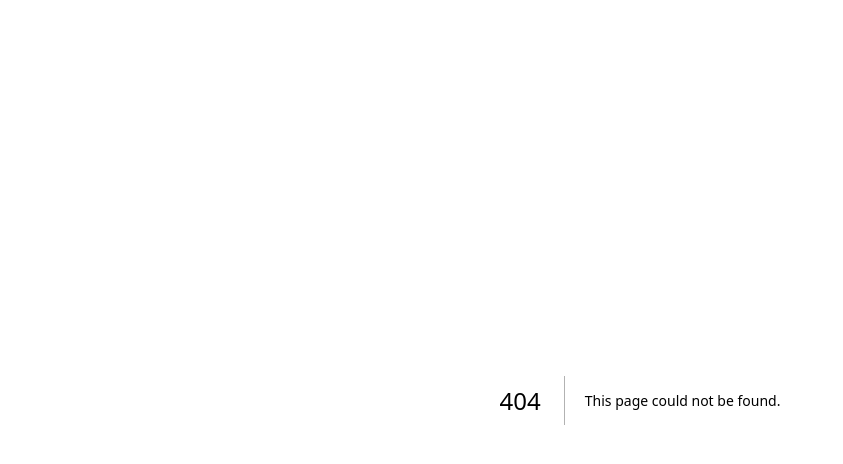
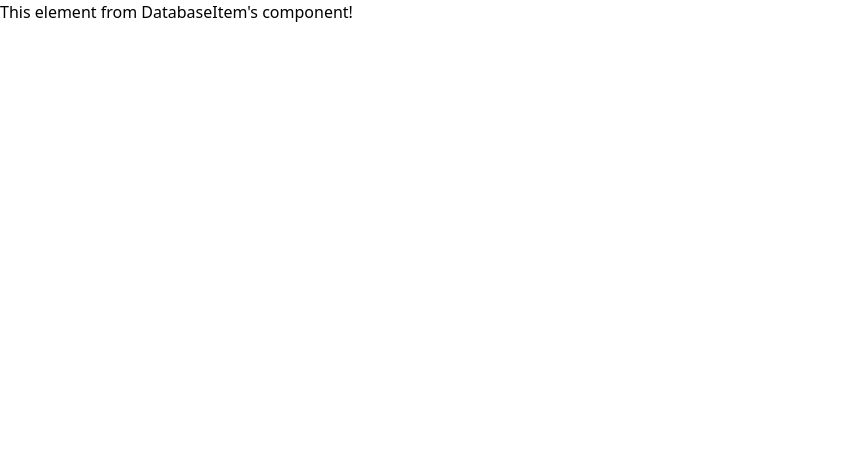
Before and after one commit to thoriqagfi/ki_assignment-1_frontend, a Next.js app: page /components/DatabaseItem in a window 1280 px wide. Before the commit this address had no page. Shown: the top 464 px of the page, without its empty margins (0-843 px from the left). Built offline with nearby package versions, Linux system fonts and the light colour scheme.

Commit message:
feat: add DatabaseItems component to show user saved items

```diff
--- /dev/null
+++ b/src/pages/components/DatabaseItem.tsx
@@ -0,0 +1,7 @@
+"use client"
+
+export default function DatabaseItem() {
+    return (
+        <div>This element from DatabaseItem's component!</div>
+    )
+}
--- /dev/null
+++ b/src/pages/components/index.tsx
@@ -0,0 +1,5 @@
+import DatabaseItem from "./DatabaseItem";
+
+export {
+    DatabaseItem
+}
```
